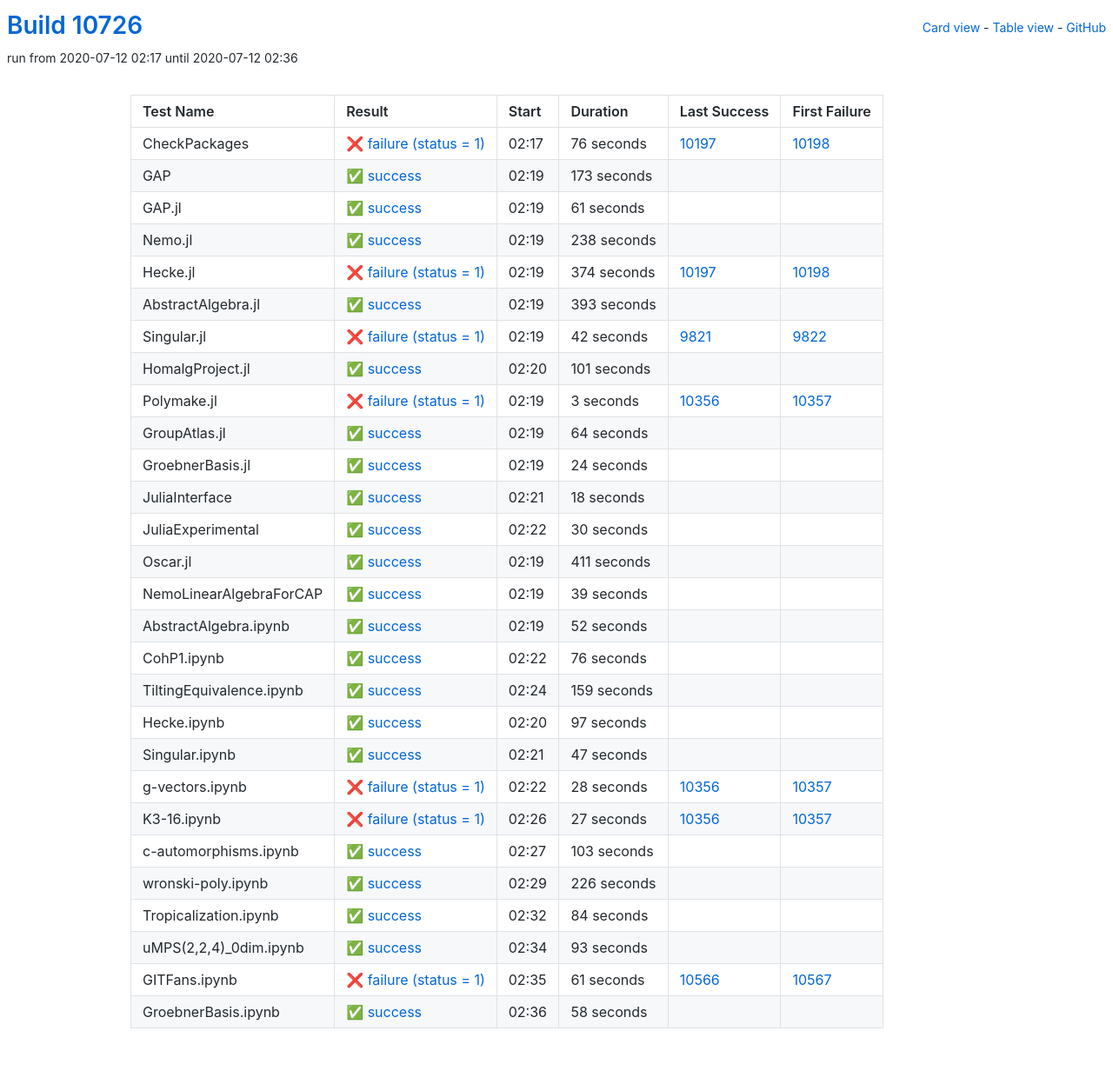
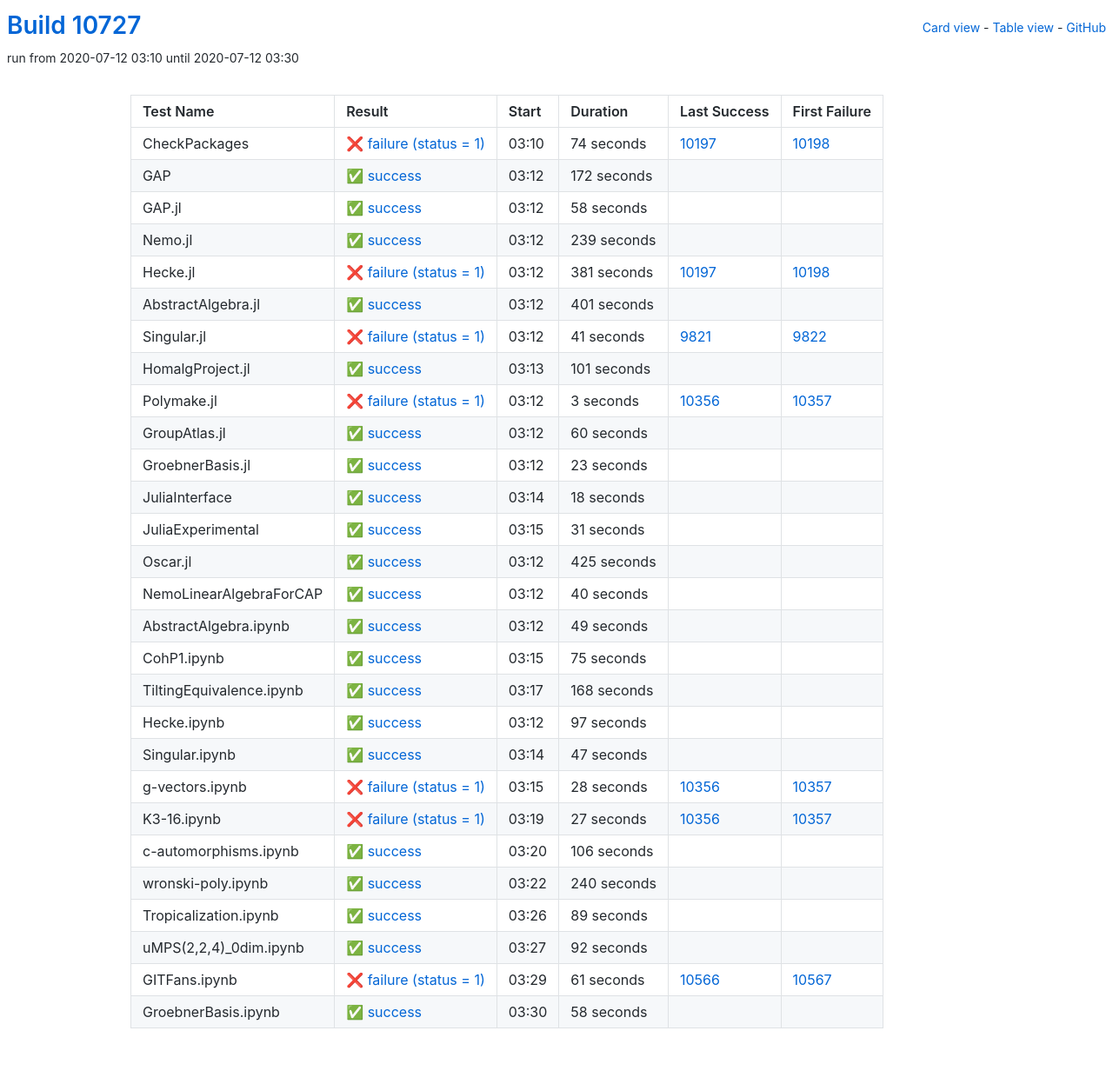
Before and after one commit to oscar-system/oscar-ci-status, a Jekyll site: the page built from table.html, in a window 1280 px wide. Shown: the whole page at 87% size. Built offline with Jekyll 4.4.1, drawn with Linux system fonts in a browser that asks for light colours.

Commit message:
Build #10727

```diff
--- a/_data/ci.yml
+++ b/_data/ci.yml
@@ -1,6 +1,6 @@
 ---
-build: 10726
-build_url: https://oscarci.mathematik.uni-kl.de/job/oscar/10726/
+build: 10727
+build_url: https://oscarci.mathematik.uni-kl.de/job/oscar/10727/
 job: oscar
 organization: oscar-system
 repo: oscar-ci-status
@@ -8,92 +8,92 @@
 tests:
 - name: CheckPackages
   id: checkpackages
-  log: https://oscarci.mathematik.uni-kl.de/job/oscar/10726/artifact/logs/build-10726/CheckPackages.log
-  start: 2020-07-12 02:17
+  log: https://oscarci.mathematik.uni-kl.de/job/oscar/10727/artifact/logs/build-10727/CheckPackages.log
+  start: 2020-07-12 03:10
   success: false
   exitcode: 1
   status: failure
-  duration: 76
+  duration: 74
   last_success: 10197
   last_success_url: https://oscarci.mathematik.uni-kl.de/job/oscar/10197/
   first_failure: 10198
   first_failure_url: https://oscarci.mathematik.uni-kl.de/job/oscar/10198/
 - name: GAP
   id: gap
-  log: https://oscarci.mathematik.uni-kl.de/job/oscar/10726/artifact/logs/build-10726/GAP.log
-  start: 2020-07-12 02:19
+  log: https://oscarci.mathematik.uni-kl.de/job/oscar/10727/artifact/logs/build-10727/GAP.log
+  start: 2020-07-12 03:12
   success: true
   exitcode: 0
   status: success
-  duration: 173
+  duration: 172
   last_success: false
   last_success_url:
   first_failure: false
   first_failure_url:
 - name: GAP.jl
   id: gap-jl
-  log: https://oscarci.mathematik.uni-kl.de/job/oscar/10726/artifact/logs/build-10726/GAP.jl.log
-  start: 2020-07-12 02:19
+  log: https://oscarci.mathematik.uni-kl.de/job/oscar/10727/artifact/logs/build-10727/GAP.jl.log
+  start: 2020-07-12 03:12
   success: true
   exitcode: 0
   status: success
-  duration: 61
+  duration: 58
   last_success: false
   last_success_url:
   first_failure: false
   first_failure_url:
 - name: Nemo.jl
   id: nemo-jl
-  log: https://oscarci.mathematik.uni-kl.de/job/oscar/10726/artifact/logs/build-10726/Nemo.jl.log
-  start: 2020-07-12 02:19
+  log: https://oscarci.mathematik.uni-kl.de/job/oscar/10727/artifact/logs/build-10727/Nemo.jl.log
+  start: 2020-07-12 03:12
   success: true
   exitcode: 0
   status: success
-  duration: 238
+  duration: 239
   last_success: false
   last_success_url:
   first_failure: false
   first_failure_url:
 - name: Hecke.jl
   id: hecke-jl
-  log: https://oscarci.mathematik.uni-kl.de/job/oscar/10726/artifact/logs/build-10726/Hecke.jl.log
-  start: 2020-07-12 02:19
+  log: https://oscarci.mathematik.uni-kl.de/job/oscar/10727/artifact/logs/build-10727/Hecke.jl.log
+  start: 2020-07-12 03:12
   success: false
   exitcode: 1
   status: failure
-  duration: 374
+  duration: 381
   last_success: 10197
   last_success_url: https://oscarci.mathematik.uni-kl.de/job/oscar/10197/
   first_failure: 10198
   first_failure_url: https://oscarci.mathematik.uni-kl.de/job/oscar/10198/
 - name: AbstractAlgebra.jl
   id: abstractalgebra-jl
-  log: https://oscarci.mathematik.uni-kl.de/job/oscar/10726/artifact/logs/build-10726/AbstractAlgebra.jl.log
-  start: 2020-07-12 02:19
+  log: https://oscarci.mathematik.uni-kl.de/job/oscar/10727/artifact/logs/build-10727/AbstractAlgebra.jl.log
+  start: 2020-07-12 03:12
   success: true
   exitcode: 0
   status: success
-  duration: 393
+  duration: 401
   last_success: false
   last_success_url:
   first_failure: false
   first_failure_url:
 - name: Singular.jl
   id: singular-jl
-  log: https://oscarci.mathematik.uni-kl.de/job/oscar/10726/artifact/logs/build-10726/Singular.jl.log
-  start: 2020-07-12 02:19
+  log: https://oscarci.mathematik.uni-kl.de/job/oscar/10727/artifact/logs/build-10727/Singular.jl.log
+  start: 2020-07-12 03:12
   success: false
   exitcode: 1
   status: failure
-  duration: 42
+  duration: 41
   last_success: 9821
   last_success_url: https://oscarci.mathematik.uni-kl.de/job/oscar/9821/
   first_failure: 9822
   first_failure_url: https://oscarci.mathematik.uni-kl.de/job/oscar/9822/
 - name: HomalgProject.jl
   id: homalgproject-jl
-  log: https://oscarci.mathematik.uni-kl.de/job/oscar/10726/artifact/logs/build-10726/HomalgProject.jl.log
-  start: 2020-07-12 02:20
+  log: https://oscarci.mathematik.uni-kl.de/job/oscar/10727/artifact/logs/build-10727/HomalgProject.jl.log
+  start: 2020-07-12 03:13
   success: true
   exitcode: 0
   status: success
@@ -104,8 +104,8 @@
   first_failure_url:
 - name: Polymake.jl
   id: polymake-jl
-  log: https://oscarci.mathematik.uni-kl.de/job/oscar/10726/artifact/logs/build-10726/Polymake.jl.log
-  start: 2020-07-12 02:19
+  log: https://oscarci.mathematik.uni-kl.de/job/oscar/10727/artifact/logs/build-10727/Polymake.jl.log
+  start: 2020-07-12 03:12
   success: false
   exitcode: 1
   status: failure
@@ -116,32 +116,32 @@
   first_failure_url: https://oscarci.mathematik.uni-kl.de/job/oscar/10357/
 - name: GroupAtlas.jl
   id: groupatlas-jl
-  log: https://oscarci.mathematik.uni-kl.de/job/oscar/10726/artifact/logs/build-10726/GroupAtlas.jl.log
-  start: 2020-07-12 02:19
+  log: https://oscarci.mathematik.uni-kl.de/job/oscar/10727/artifact/logs/build-10727/GroupAtlas.jl.log
+  start: 2020-07-12 03:12
   success: true
   exitcode: 0
   status: success
-  duration: 64
+  duration: 60
   last_success: false
   last_success_url:
   first_failure: false
   first_failure_url:
 - name: GroebnerBasis.jl
   id: groebnerbasis-jl
-  log: https://oscarci.mathematik.uni-kl.de/job/oscar/10726/artifact/logs/build-10726/GroebnerBasis.jl.log
-  start: 2020-07-12 02:19
+  log: https://oscarci.mathematik.uni-kl.de/job/oscar/10727/artifact/logs/build-10727/GroebnerBasis.jl.log
+  start: 2020-07-12 03:12
   success: true
   exitcode: 0
   status: success
-  duration: 24
+  duration: 23
   last_success: false
   last_success_url:
   first_failure: false
   first_failure_url:
 - name: JuliaInterface
   id: juliainterface
-  log: https://oscarci.mathematik.uni-kl.de/job/oscar/10726/artifact/logs/build-10726/JuliaInterface.log
-  start: 2020-07-12 02:21
+  log: https://oscarci.mathematik.uni-kl.de/job/oscar/10727/artifact/logs/build-10727/JuliaInterface.log
+  start: 2020-07-12 03:14
   success: true
   exitcode: 0
   status: success
@@ -152,80 +152,80 @@
   first_failure_url:
 - name: JuliaExperimental
   id: juliaexperimental
-  log: https://oscarci.mathematik.uni-kl.de/job/oscar/10726/artifact/logs/build-10726/JuliaExperimental.log
-  start: 2020-07-12 02:22
+  log: https://oscarci.mathematik.uni-kl.de/job/oscar/10727/artifact/logs/build-10727/JuliaExperimental.log
+  start: 2020-07-12 03:15
   success: true
   exitcode: 0
   status: success
-  duration: 30
+  duration: 31
   last_success: false
   last_success_url:
   first_failure: false
   first_failure_url:
 - name: Oscar.jl
   id: oscar-jl
-  log: https://oscarci.mathematik.uni-kl.de/job/oscar/10726/artifact/logs/build-10726/Oscar.jl.log
-  start: 2020-07-12 02:19
+  log: https://oscarci.mathematik.uni-kl.de/job/oscar/10727/artifact/logs/build-10727/Oscar.jl.log
+  start: 2020-07-12 03:12
   success: true
   exitcode: 0
   status: success
-  duration: 411
+  duration: 425
   last_success: false
   last_success_url:
   first_failure: false
   first_failure_url:
 - name: NemoLinearAlgebraForCAP
   id: nemolinearalgebraforcap
-  log: https://oscarci.mathematik.uni-kl.de/job/oscar/10726/artifact/logs/build-10726/NemoLinearAlgebraForCAP.log
-  start: 2020-07-12 02:19
+  log: https://oscarci.mathematik.uni-kl.de/job/oscar/10727/artifact/logs/build-10727/NemoLinearAlgebraForCAP.log
+  start: 2020-07-12 03:12
   success: true
   exitcode: 0
   status: success
-  duration: 39
+  duration: 40
   last_success: false
   last_success_url:
   first_failure: false
   first_failure_url:
 - name: AbstractAlgebra.ipynb
   id: abstractalgebra-ipynb
-  log: https://oscarci.mathematik.uni-kl.de/job/oscar/10726/artifact/logs/build-10726/AbstractAlgebra.ipynb.log
-  start: 2020-07-12 02:19
+  log: https://oscarci.mathematik.uni-kl.de/job/oscar/10727/artifact/logs/build-10727/AbstractAlgebra.ipynb.log
+  start: 2020-07-12 03:12
   success: true
   exitcode: 0
   status: success
-  duration: 52
+  duration: 49
   last_success: false
   last_success_url:
   first_failure: false
   first_failure_url:
 - name: CohP1.ipynb
   id: cohp1-ipynb
-  log: https://oscarci.mathematik.uni-kl.de/job/oscar/10726/artifact/logs/build-10726/CohP1.ipynb.log
-  start: 2020-07-12 02:22
+  log: https://oscarci.mathematik.uni-kl.de/job/oscar/10727/artifact/logs/build-10727/CohP1.ipynb.log
+  start: 2020-07-12 03:15
   success: true
   exitcode: 0
   status: success
-  duration: 76
+  duration: 75
   last_success: false
   last_success_url:
   first_failure: false
   first_failure_url:
 - name: TiltingEquivalence.ipynb
   id: tiltingequivalence-ipynb
-  log: https://oscarci.mathematik.uni-kl.de/job/oscar/10726/artifact/logs/build-10726/TiltingEquivalence.ipynb.log
-  start: 2020-07-12 02:24
+  log: https://oscarci.mathematik.uni-kl.de/job/oscar/10727/artifact/logs/build-10727/TiltingEquivalence.ipynb.log
+  start: 2020-07-12 03:17
   success: true
   exitcode: 0
   status: success
-  duration: 159
+  duration: 168
   last_success: false
   last_success_url:
   first_failure: false
   first_failure_url:
 - name: Hecke.ipynb
   id: hecke-ipynb
-  log: https://oscarci.mathematik.uni-kl.de/job/oscar/10726/artifact/logs/build-10726/Hecke.ipynb.log
-  start: 2020-07-12 02:20
+  log: https://oscarci.mathematik.uni-kl.de/job/oscar/10727/artifact/logs/build-10727/Hecke.ipynb.log
+  start: 2020-07-12 03:12
   success: true
   exitcode: 0
   status: success
@@ -236,8 +236,8 @@
   first_failure_url:
 - name: Singular.ipynb
   id: singular-ipynb
-  log: https://oscarci.mathematik.uni-kl.de/job/oscar/10726/artifact/logs/build-10726/Singular.ipynb.log
-  start: 2020-07-12 02:21
+  log: https://oscarci.mathematik.uni-kl.de/job/oscar/10727/artifact/logs/build-10727/Singular.ipynb.log
+  start: 2020-07-12 03:14
   success: true
   exitcode: 0
   status: success
@@ -248,8 +248,8 @@
   first_failure_url:
 - name: g-vectors.ipynb
   id: g-vectors-ipynb
-  log: https://oscarci.mathematik.uni-kl.de/job/oscar/10726/artifact/logs/build-10726/g-vectors.ipynb.log
-  start: 2020-07-12 02:22
+  log: https://oscarci.mathematik.uni-kl.de/job/oscar/10727/artifact/logs/build-10727/g-vectors.ipynb.log
+  start: 2020-07-12 03:15
   success: false
   exitcode: 1
   status: failure
@@ -260,8 +260,8 @@
   first_failure_url: https://oscarci.mathematik.uni-kl.de/job/oscar/10357/
 - name: K3-16.ipynb
   id: k3-16-ipynb
-  log: https://oscarci.mathematik.uni-kl.de/job/oscar/10726/artifact/logs/build-10726/K3-16.ipynb.log
-  start: 2020-07-12 02:26
+  log: https://oscarci.mathematik.uni-kl.de/job/oscar/10727/artifact/logs/build-10727/K3-16.ipynb.log
+  start: 2020-07-12 03:19
   success: false
   exitcode: 1
   status: failure
@@ -272,56 +272,56 @@
   first_failure_url: https://oscarci.mathematik.uni-kl.de/job/oscar/10357/
 - name: c-automorphisms.ipynb
   id: c-automorphisms-ipynb
-  log: https://oscarci.mathematik.uni-kl.de/job/oscar/10726/artifact/logs/build-10726/c-automorphisms.ipynb.log
-  start: 2020-07-12 02:27
+  log: https://oscarci.mathematik.uni-kl.de/job/oscar/10727/artifact/logs/build-10727/c-automorphisms.ipynb.log
+  start: 2020-07-12 03:20
   success: true
   exitcode: 0
   status: success
-  duration: 103
+  duration: 106
   last_success: false
   last_success_url:
   first_failure: false
   first_failure_url:
 - name: wronski-poly.ipynb
   id: wronski-poly-ipynb
-  log: https://oscarci.mathematik.uni-kl.de/job/oscar/10726/artifact/logs/build-10726/wronski-poly.ipynb.log
-  start: 2020-07-12 02:29
+  log: https://oscarci.mathematik.uni-kl.de/job/oscar/10727/artifact/logs/build-10727/wronski-poly.ipynb.log
+  start: 2020-07-12 03:22
   success: true
   exitcode: 0
   status: success
-  duration: 226
+  duration: 240
   last_success: false
   last_success_url:
   first_failure: false
   first_failure_url:
 - name: Tropicalization.ipynb
   id: tropicalization-ipynb
-  log: https://oscarci.mathematik.uni-kl.de/job/oscar/10726/artifact/logs/build-10726/Tropicalization.ipynb.log
-  start: 2020-07-12 02:32
+  log: https://oscarci.mathematik.uni-kl.de/job/oscar/10727/artifact/logs/build-10727/Tropicalization.ipynb.log
+  start: 2020-07-12 03:26
   success: true
   exitcode: 0
   status: success
-  duration: 84
+  duration: 89
   last_success: false
   last_success_url:
   first_failure: false
   first_failure_url:
 - name: uMPS(2,2,4)_0dim.ipynb
   id: umps-2-2-4-0dim-ipynb
-  log: https://oscarci.mathematik.uni-kl.de/job/oscar/10726/artifact/logs/build-10726/uMPS-2-2-4-_0dim.ipynb.log
-  start: 2020-07-12 02:34
+  log: https://oscarci.mathematik.uni-kl.de/job/oscar/10727/artifact/logs/build-10727/uMPS-2-2-4-_0dim.ipynb.log
+  start: 2020-07-12 03:27
   success: true
   exitcode: 0
   status: success
-  duration: 93
+  duration: 92
   last_success: false
   last_success_url:
   first_failure: false
   first_failure_url:
 - name: GITFans.ipynb
   id: gitfans-ipynb
-  log: https://oscarci.mathematik.uni-kl.de/job/oscar/10726/artifact/logs/build-10726/GITFans.ipynb.log
-  start: 2020-07-12 02:35
+  log: https://oscarci.mathematik.uni-kl.de/job/oscar/10727/artifact/logs/build-10727/GITFans.ipynb.log
+  start: 2020-07-12 03:29
   success: false
   exitcode: 1
   status: failure
@@ -332,8 +332,8 @@
   first_failure_url: https://oscarci.mathematik.uni-kl.de/job/oscar/10567/
 - name: GroebnerBasis.ipynb
   id: groebnerbasis-ipynb
-  log: https://oscarci.mathematik.uni-kl.de/job/oscar/10726/artifact/logs/build-10726/GroebnerBasis.ipynb.log
-  start: 2020-07-12 02:36
+  log: https://oscarci.mathematik.uni-kl.de/job/oscar/10727/artifact/logs/build-10727/GroebnerBasis.ipynb.log
+  start: 2020-07-12 03:30
   success: true
   exitcode: 0
   status: success
```
Also changed, not shown: README.md.
